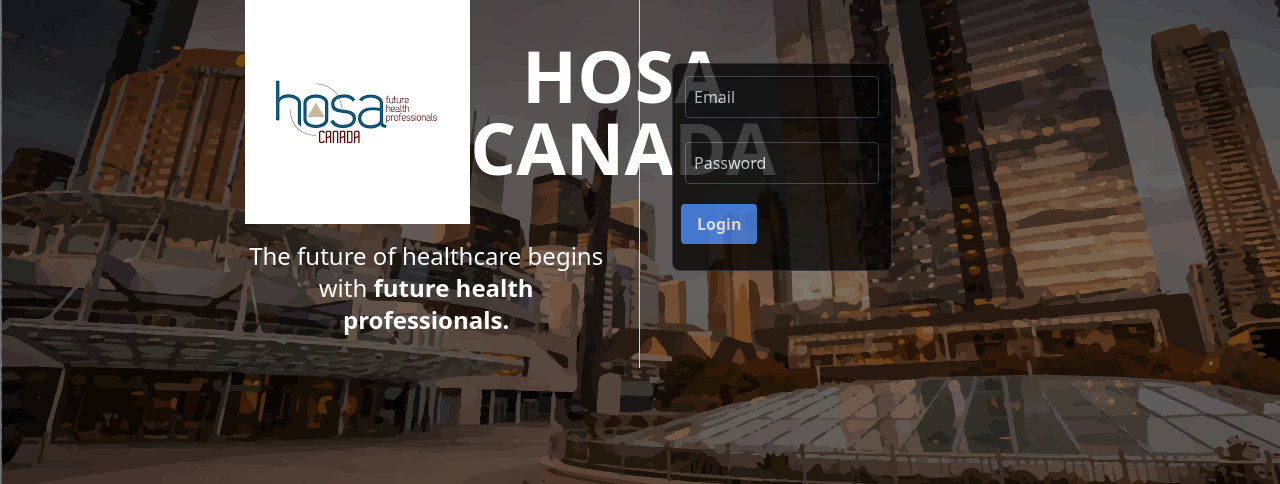
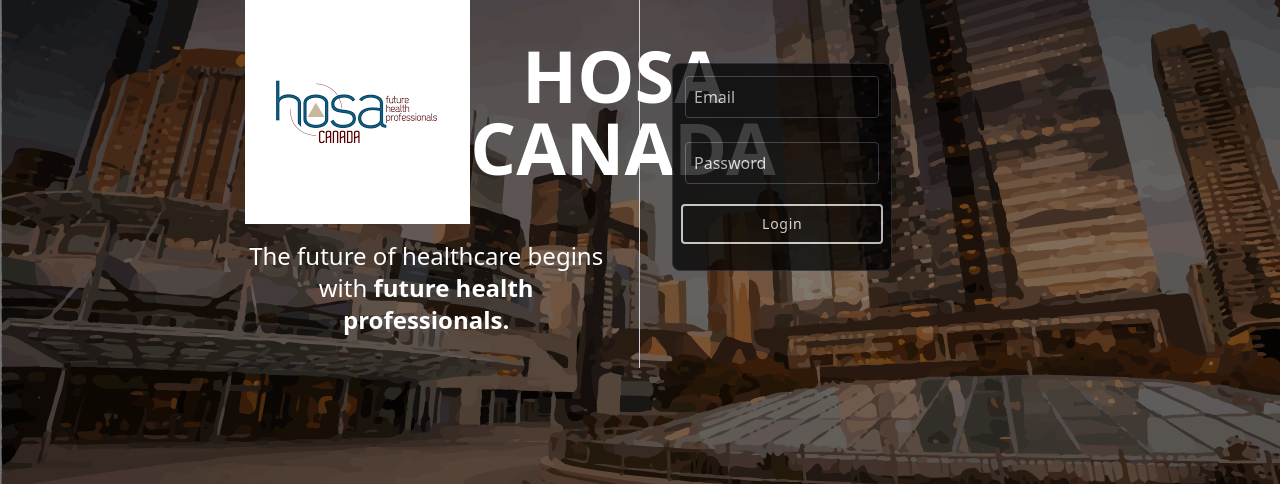
Before and after one commit to Crux-Platforms/HOSAExpressPracticePlatform, a Node server app: page / in a window 1280 px wide. Shown: the part 233-717 px from the top of the page. Run offline with Node 20, Linux system fonts and the light colour scheme; some libraries are stand-ins or nearby versions.

Commit message:
style:login

```diff
--- a/public/css/style.css
+++ b/public/css/style.css
@@ -548,6 +548,9 @@
 .border {
   border-width: 1px;
 }
+.border-2 {
+  border-width: 2px;
+}
 .border-r {
   border-right-width: 1px;
 }
@@ -566,10 +569,6 @@
 .bg-black {
   --tw-bg-opacity: 1;
   background-color: rgb(0 0 0 / var(--tw-bg-opacity));
-}
-.bg-blue-500 {
-  --tw-bg-opacity: 1;
-  background-color: rgb(59 130 246 / var(--tw-bg-opacity));
 }
 .bg-gray-200 {
   --tw-bg-opacity: 1;
@@ -609,8 +608,15 @@
   font-size: 4.5rem;
   line-height: 1;
 }
+.text-sm {
+  font-size: 0.875rem;
+  line-height: 1.25rem;
+}
 .font-bold {
   font-weight: 700;
+}
+.tracking-wider {
+  letter-spacing: 0.05em;
 }
 .text-white {
   --tw-text-opacity: 1;
@@ -627,6 +633,9 @@
 .opacity-75 {
   opacity: 0.75;
 }
+.outline-2 {
+  outline-width: 2px;
+}
 .blur {
   --tw-blur: blur(8px);
   filter: var(--tw-blur) var(--tw-brightness) var(--tw-contrast) var(--tw-grayscale) var(--tw-hue-rotate) var(--tw-invert) var(--tw-saturate) var(--tw-sepia) var(--tw-drop-shadow);
@@ -634,3 +643,24 @@
 .filter {
   filter: var(--tw-blur) var(--tw-brightness) var(--tw-contrast) var(--tw-grayscale) var(--tw-hue-rotate) var(--tw-invert) var(--tw-saturate) var(--tw-sepia) var(--tw-drop-shadow);
 }
+.transition-all {
+  transition-property: all;
+  transition-timing-function: cubic-bezier(0.4, 0, 0.2, 1);
+  transition-duration: 150ms;
+}
+.duration-300 {
+  transition-duration: 300ms;
+}
+.duration-500 {
+  transition-duration: 500ms;
+}
+.ease-in-out {
+  transition-timing-function: cubic-bezier(0.4, 0, 0.2, 1);
+}
+.focus\:border-white:focus {
+  --tw-border-opacity: 1;
+  border-color: rgb(255 255 255 / var(--tw-border-opacity));
+}
+.disabled\:opacity-50:disabled {
+  opacity: 0.5;
+}
--- a/views/homepage.ejs
+++ b/views/homepage.ejs
@@ -43,14 +43,14 @@
               <p class="text-center font-sans text-2xl">The future of healthcare begins with <strong>future health professionals.</strong></p>
           </div>
           <div class="w-1/3 self-center p-8">
-            <form action="#" class="space-y-4 border border-gray-800 p-2 bg-black opacity-75 rounded-lg h-52">
+            <form class="space-y-4 border border-gray-800 p-2 bg-black opacity-75 rounded-lg h-52">
               <div class="flex flex-col p-1">
-                  <input type="email" id="email" name="email" placeholder="Email" class="border rounded border-gray-700 bg-black text-white placeholder-gray-300 p-2" required>
+                  <input type="email" id="email" name="email" placeholder="Email" class="border rounded border-gray-700 focus:border-white bg-black text-white placeholder-gray-300 p-2 transition-all duration-500"  required>
               </div>
               <div class="flex flex-col p-1">
-                  <input type="password" id="password" name="password" placeholder="Password" class="border rounded border-gray-700 bg-black text-white placeholder-gray-300 p-2" required>
+                  <input type="password" id="password" name="password" placeholder="Password" class="border rounded border-gray-700 focus:border-white bg-black text-white placeholder-gray-300 p-2 transition-all duration-500" required>
               </div>
-              <button type="submit" class="bg-blue-500 text-white h-1/10 font-bold py-2 px-4 rounded">Login</button>
+              <button type="submit" class="border-2 border-primary bg-primary px-4 rounded py-2 text-sm tracking-wider text-white outline-2 outline-primary duration-300 ease-in-out hover:border-primary hover:bg-background hover:text-primary hover:outline-primary disabled:opacity-50 w-full ">Login</button>
             </form>
 
         </div>
```
